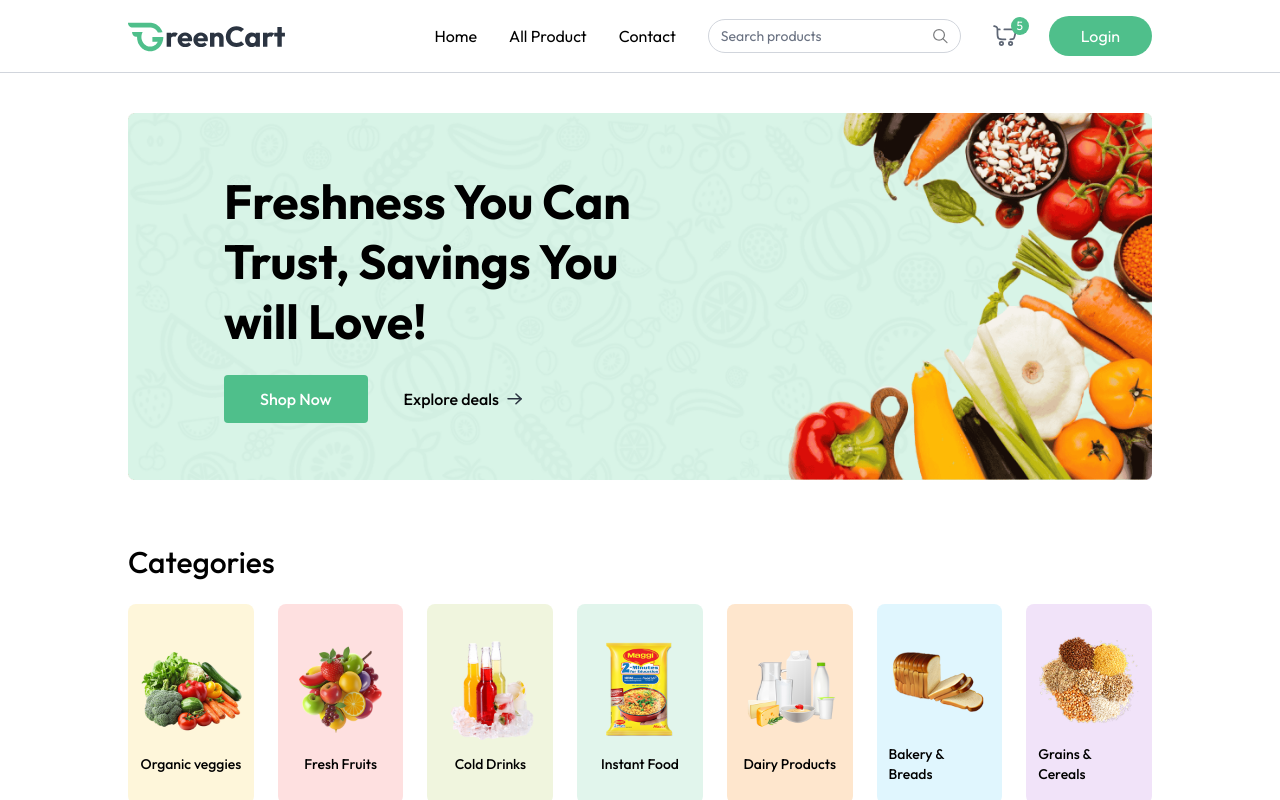
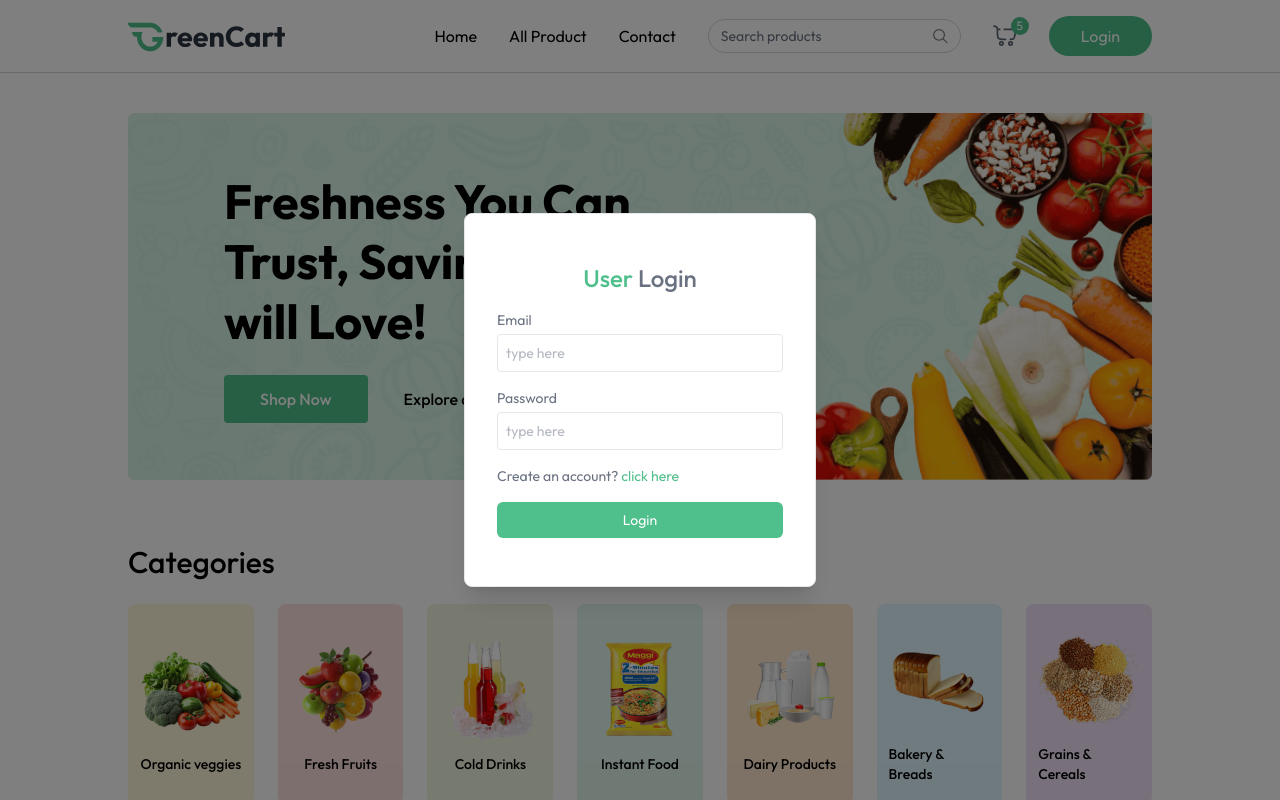
Before and after one commit to KoushikGuria/GreenKart-grocery-App, a React (Vite) app in the folder client/: page / in a window 1280 px wide. Both pictures are taken after a click on the button "Login". Shown: the top 800 px of the page. Built offline with nearby package versions, Linux system fonts and the light colour scheme.

Commit message:
Login and signUp features added

```diff
--- a/client/src/App.jsx
+++ b/client/src/App.jsx
@@ -4,20 +4,26 @@
 import Home from './pages/Home';
 import { Toaster } from 'react-hot-toast';
 import Footer from './components/Footer';
+import { useAppContext } from './context/useAppContext';
+import Login from './components/Login';
 
 const App = () => {
 
   const isSellerPath = useLocation().pathname.includes("seller");
+  const {showUserLogin} = useAppContext();
 
   return (
     <div>
       {isSellerPath ? null : <Navbar />}
+      {showUserLogin ? <Login /> : null}
+
       <Toaster />
       <div className={`${isSellerPath ? "" : "px-6 md:px-16 lg:px-24 xl:px-32"}`}>
         <Routes>
           <Route path="/" element={<Home />} />
         </Routes>
       </div>
+
       {!isSellerPath && <Footer />}
     </div>
   )
--- a/client/src/components/Login.jsx
+++ b/client/src/components/Login.jsx
@@ -1,8 +1,73 @@
 import React from 'react';
+import { useAppContext } from '../context/useAppContext';
 
 const Login = () => {
+
+    const [state, setState] = React.useState("login");
+    const [name, setName] = React.useState("");
+    const [email, setEmail] = React.useState("");
+    const [password, setPassword] = React.useState("");
+
+    const {setShowUserLogin, setUser} = useAppContext();
+
+    const onSubmitHandler = async (event) => {
+        event.preventDefault();
+        setUser({
+            email: "test@koushik.dev",
+            name: "Koushik"
+        })
+        setShowUserLogin(false);
+    }
+
   return (
-    <div>Login</div>
+    <div onClick={() => setShowUserLogin(false)}
+    className="fixed top-0 bottom-0 left-0 right-0 z-30 flex items-center text-sm text-gray-600 bg-black/50">
+
+        <form onSubmit={onSubmitHandler}
+        onClick={(e) => e.stopPropagation()}
+        className="flex flex-col gap-4 m-auto items-start p-8 py-12 w-80 sm:w-[352px] text-gray-500 rounded-lg shadow-xl border border-gray-200 bg-white">
+            <p className="text-2xl font-medium m-auto">
+                <span className="text-primary">User</span> {state === "login" ? "Login" : "Sign Up"}
+            </p>
+            {state === "register" && (
+                <div className="w-full">
+                    Name
+                    <input onChange={(e) => setName(e.target.value)}
+                    value={name}
+                    placeholder="type here"
+                    className="border border-gray-200 rounded w-full p-2 mt-1 outline-primary" type="text" required />
+                </div>
+            )}
+            <div className="w-full ">
+                <p>Email</p>
+                <input onChange={(e) => setEmail(e.target.value)}
+                value={email}
+                placeholder="type here"
+                className="border border-gray-200 rounded w-full p-2 mt-1 outline-primary" type="email" required />
+            </div>
+
+            <div className="w-full ">
+                <p>Password</p>
+                <input onChange={(e) => setPassword(e.target.value)}
+                value={password}
+                placeholder="type here"
+                className="border border-gray-200 rounded w-full p-2 mt-1 outline-primary" type="password" required />
+            </div>
+
+            {state === "register" ? (
+                <p>
+                    Already have account? <span onClick={() => setState("login")} className="text-primary cursor-pointer">click here</span>
+                </p>
+            ) : (
+                <p>
+                    Create an account? <span onClick={() => setState("register")} className="text-primary cursor-pointer">click here</span>
+                </p>
+            )}
+            <button className="bg-primary hover:bg-primary-dull transition-all text-white w-full py-2 rounded-md cursor-pointer">
+                {state === "register" ? "Create Account" : "Login"}
+            </button>
+        </form>
+    </div>
   )
 }
 
```
